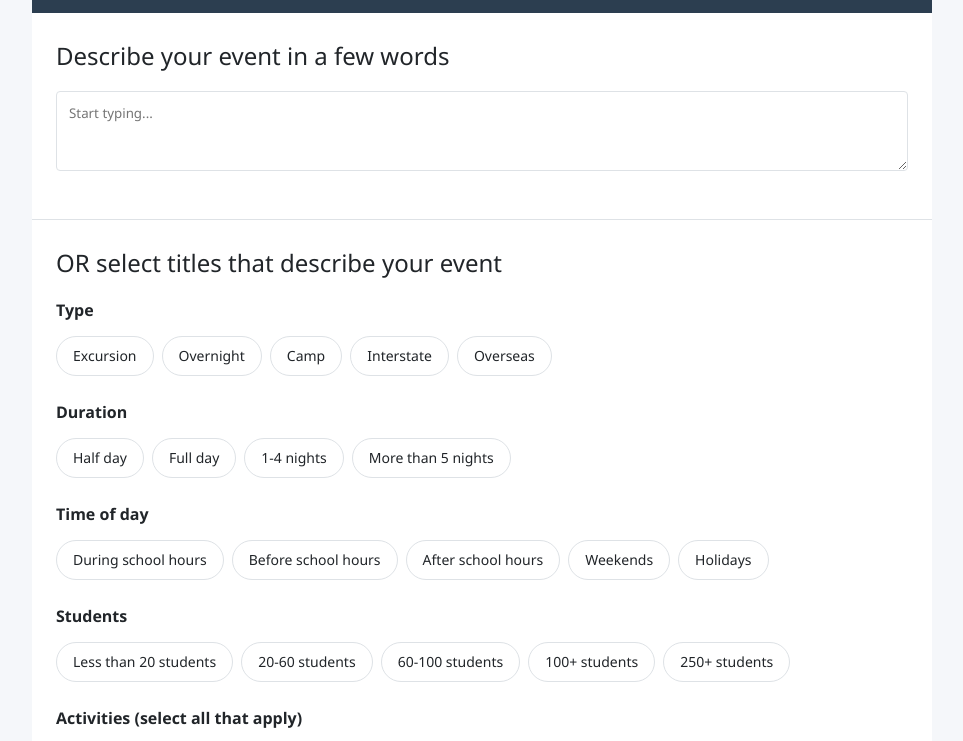
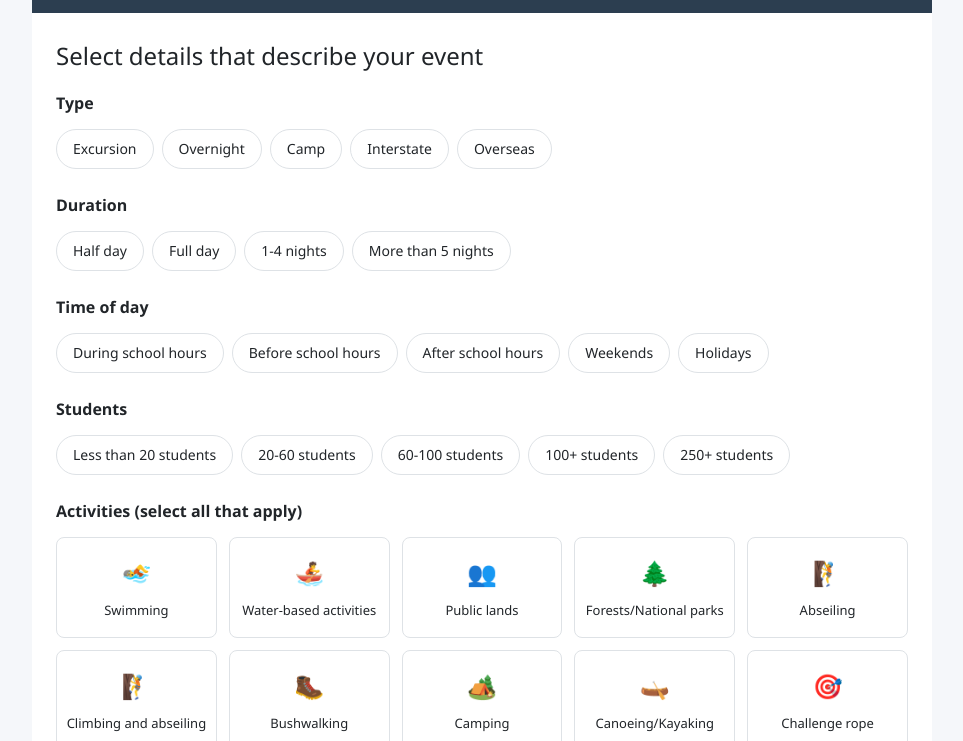
Before and after one commit to ScottB5-VPS/vic-excursions, a plain HTML site: page index.html in a window 1280 px wide. Shown: the part 45-786 px from the top of the page, without its empty margins (158-1121 px from the left). Drawn offline with Linux system fonts and the light colour scheme.

Commit message:
remove ai description box

```diff
--- a/index.html
+++ b/index.html
@@ -84,13 +84,13 @@
     </header>
 
     <form id="generator-form">
-      <div class="section">
+      <div class="section hidden">
         <h2>Describe your event in a few words</h2>
         <textarea id="eventDescription" name="eventDescription" placeholder="Start typing..." rows="3"></textarea>
       </div>
 
       <div class="section">
-        <h2>OR select titles that describe your event</h2>
+        <h2>Select details that describe your event</h2>
 
         <div class="field-group">
           <h3>Type</h3>
@@ -241,7 +241,7 @@
       <div class="actions">
         <button id="backBtn" class="secondary-btn">Back</button>
         <button id="closeLaterBtn" class="secondary-btn">Close for later</button>
-        <button id="nextBtn" class="primary-btn">Next</button>
+        <button id="nextBtn" class="primary-btn hidden">Next</button>
       </div>
     </section>
 
```
